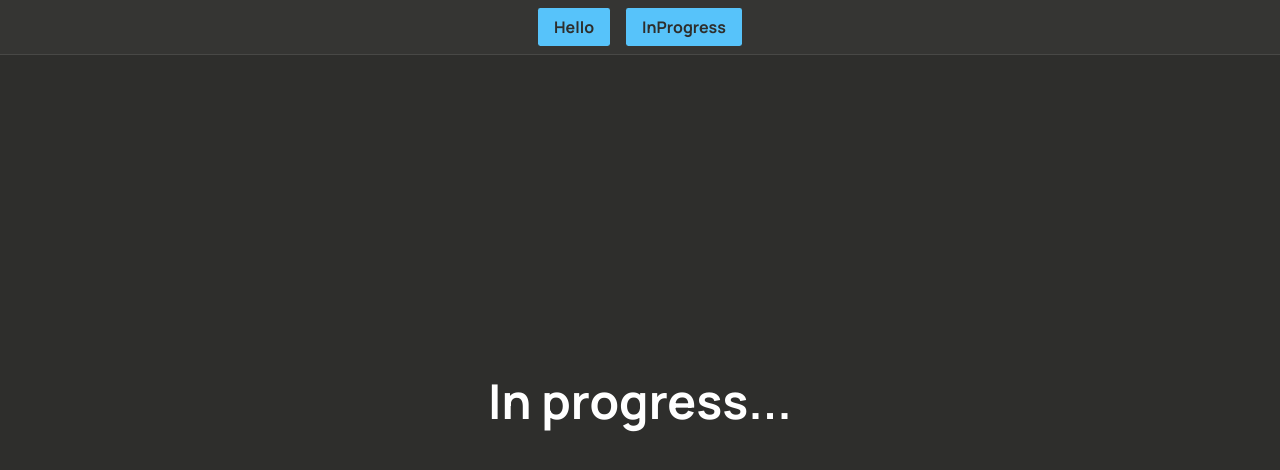
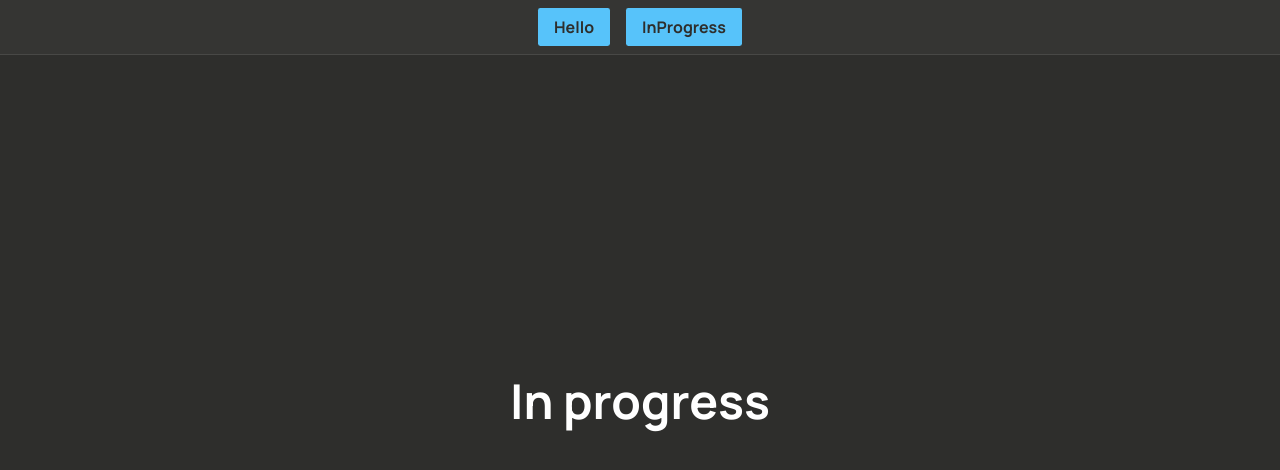
Before and after one commit to Perchusha/Portfolio, a React app: page /inProgress in a window 1280 px wide. Shown: the top 470 px of the page. Built offline with nearby package versions, Linux system fonts and the light colour scheme.

Commit message:
fix: nothing crazy

```diff
--- a/package.json
+++ b/package.json
@@ -3,6 +3,7 @@
   "version": "1.0.0",
   "private": true,
   "homepage": "./",
+  "author": "perchusha",
   "scripts": {
     "start": "webpack serve --open --config ./webpack/webpack.dev.js",
     "build": "yarn lint && rimraf build && webpack --config ./webpack/webpack.prod.js",
--- a/src/modules/InProgress/index.tsx
+++ b/src/modules/InProgress/index.tsx
@@ -1,5 +1,5 @@
 import { Wrapper } from './styled';
 
 export const InProgress = () => {
-  return <Wrapper>In progress...</Wrapper>;
+  return <Wrapper>In progress</Wrapper>;
 };
```
